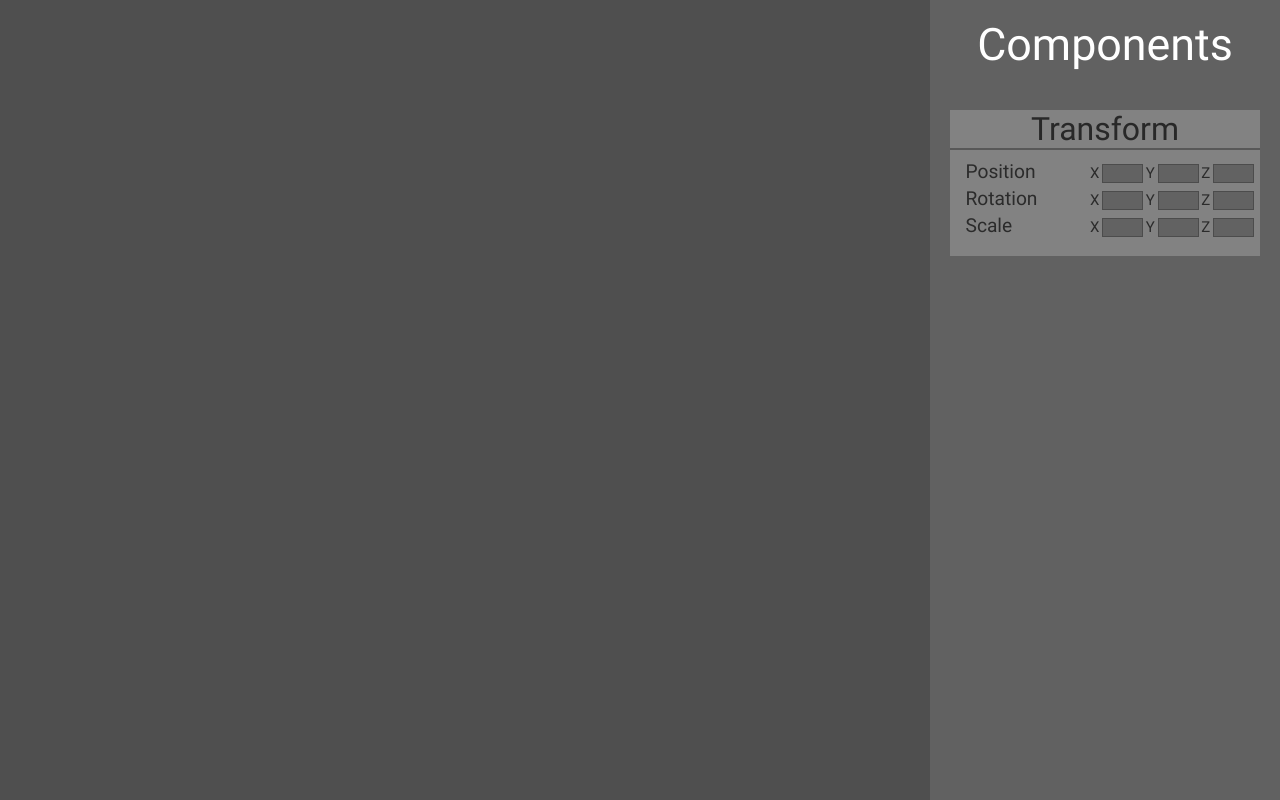
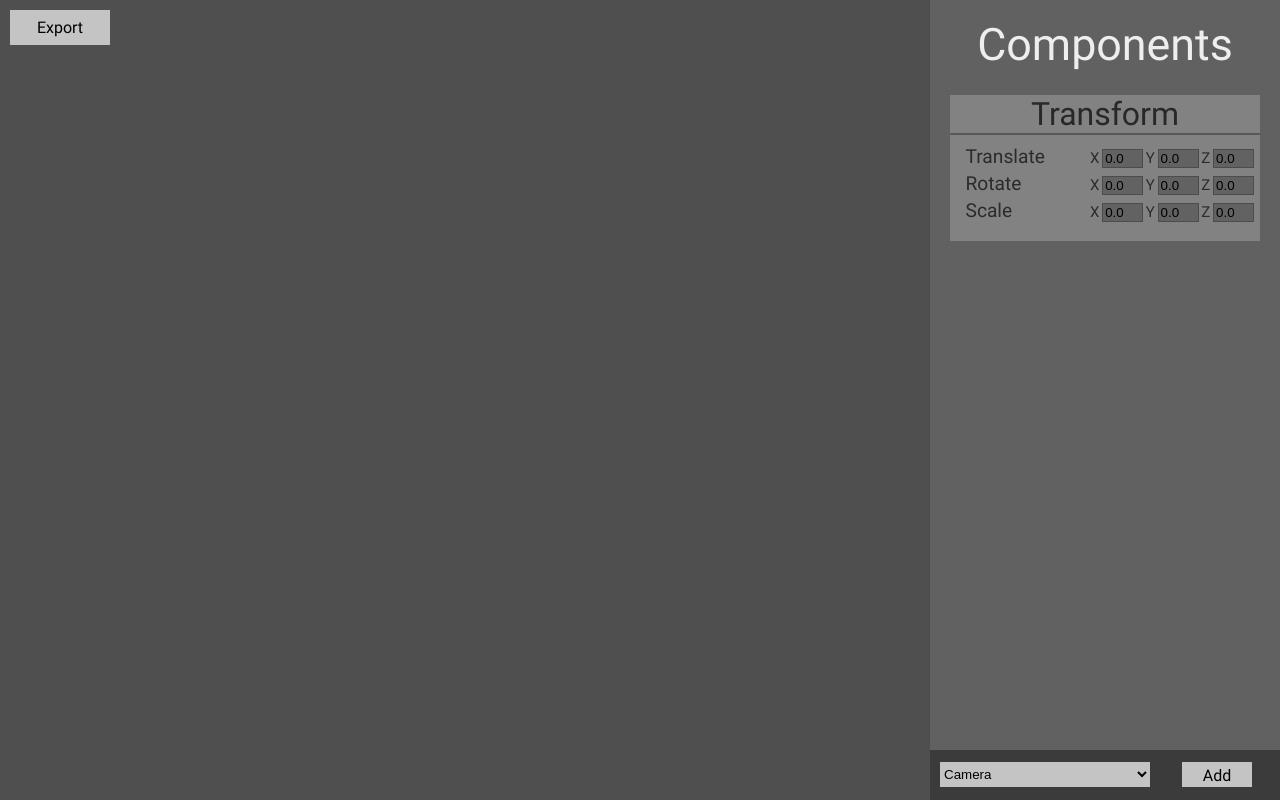
Before and after one commit to CJayW/OpenGLGameEngine, a plain HTML site: page LevelMaker/index.html in a window 1280 px wide. Drawn offline with Linux system fonts and the light colour scheme.

Commit message:
Updated the level maker
you can now add components and export the GameObject.
There is still a maximum of 1 object.
its fairly simple to add more components.

```diff
--- /dev/null
+++ b/LevelMaker/Components.js
@@ -0,0 +1,75 @@
+//* represents that each parameter needs a different title
+let componentTypes = [
+    "Transform* Translate(vec3:Rotate(vec3:Scale(vec3",
+    "Camera FOV(float",
+    "MeshRenderer ",
+    "CameraMovement moveSpeed(float:lookSpeed(float",
+    "TestMove moveSpeed(float:rotateSpeed(float:rotateSpeedM(float"
+]
+
+let Component = function(componentTypeIndex){
+    this.type = componentTypeIndex;
+
+    let title = componentTypes[componentTypeIndex].split(" ")[0];
+
+    let addComponentName = true;
+
+    if(title[title.length - 1] == '*'){
+        title = title.split('*')[0];
+        addComponentName = false;
+    }
+
+    this.element = document.createElement("div");
+    componentParent.appendChild(this.element);
+    this.element.outerHTML = "<div id='Finder'><div id='title'>" + title + "</div><ul id='FindParamParent'></ul></div>";
+    this.element = document.getElementById("Finder");
+    this.element.id = "Component";
+    this.paramParent = document.getElementById("FindParamParent")
+    this.paramParent.id = "paramParent";
+
+    this.params = [];
+
+    this.addVec3 = function(title){
+        this.params.push(new vec3(this.paramParent,title));
+    }
+
+    this.addFloat = function(title){
+        this.params.push(new float(this.paramParent,title));
+    }
+
+    let sComponentParams = componentTypes[componentTypeIndex].split(" ")[1];
+    componentParams = sComponentParams.split(':');
+
+    componentParams.forEach(element => {
+        let param = element.split("(");
+        switch (param[1]) {
+            case "float":
+                this.addFloat(param[0]);
+                break;
+
+            case "vec3":
+                this.addVec3(param[0]);
+                break;
+
+            default:
+                console.log("No Param Added with this name: " + param[1]);
+                break;
+        }
+    });
+
+    this.toString = function(){
+        let data = "";
+
+        if(addComponentName){
+            data += title + "(";
+        }
+
+        for(let i = 0; i < this.params.length; i++){
+            data += this.params[i].toString(!addComponentName);
+            if(i != this.params.length -1){
+                data += ",";
+            }
+        }
+        return data;
+    }
+}
--- /dev/null
+++ b/LevelMaker/GameObjects.js
@@ -0,0 +1,29 @@
+let componentParent = document.getElementById("ComponentParent");
+
+let GameObject = function(){
+    this.components = [];
+
+    this.components.push(new Component(0));
+
+    this.toString = function(){
+        let data = "";
+
+        for(let i = 0; i < this.components.length; i++){
+            data += this.components[i].toString();
+            if(i != this.components.length -1){
+                data += ":"
+            }
+        }
+        return data;
+    }
+
+    this.addComponent = function(componentIndex){
+        for(let i = 0; i < this.components.length; i++){
+            if(this.components[i].type == componentIndex){
+                return;
+            }
+        }
+
+        this.components.push(new Component(componentIndex));
+    }
+}
--- a/LevelMaker/InputTemplayes.js
+++ b/LevelMaker/Parameters.js
@@ -1,5 +1,3 @@
-let componentParent = document.getElementById("ComponentParent");
-
 function forceNumber(Input){
 
     if(isNaN(Number(Input))){
@@ -9,8 +7,9 @@ function forceNumber(Input){
     return Number(Input);
 }
 
+let vec3 = function(component, title){
+    this.title = title;
 
-let vec3 = function(component, title){
     this.element = document.createElement("div");
     component.appendChild(this.element);
 
@@ -20,55 +19,60 @@ let vec3 = function(component, title){
 
     this.xElement = document.getElementById("FinderX");
     this.xElement.id = "";
+    this.xElement.value = "0.0";
 
     this.getX = function(){
         return forceNumber(this.xElement.value);
     }
 
+
     this.yElement = document.getElementById("FinderY");
     this.yElement.id = "";
-
+    this.yElement.value = "0.0";
     this.getY = function(){
         return forceNumber(this.yElement.value);
     }
 
     this.zElement = document.getElementById("FinderZ");
     this.zElement.id = "";
-
+    this.zElement.value = "0.0";
     this.getZ = function(){
         return forceNumber(this.zElement.value);
     }
 
-    this.toString = function(){
-        return this.getX() + "," + this.getY() + "," + this.getZ();
+    this.toString = function(addTitle){
+        if(addTitle){
+            return this.title + "(" + this.getX() + "," + this.getY() + "," + this.getZ();
+        }else{
+            return this.getX() + "," + this.getY() + "," + this.getZ();
+        }
     }
 }
 
-let Component = function(title){
+let float = function(component, title){
+    this.title = title;
+
     this.element = document.createElement("div");
-    componentParent.appendChild(this.element);
-    this.element.outerHTML = "<div id='Finder'><div id='title'>" + title + "</div><ul id='FindParamParent'></ul></div>";
-    this.element = document.getElementById("Finder");
-    this.element.id = "Component";
-    this.paramParent = document.getElementById("FindParamParent")
-    this.paramParent.id = "paramParent";
+    component.appendChild(this.element);
 
-    this.addVec3 = function(title){
-        return new vec3(this.paramParent,title);
+    this.element.outerHTML = "<li id='FinderParam'><div id='Text'>" + title + "</div><div id='Inputs'><input id='FinderInput'></div></li>";
+
+    this.element = document.getElementById("FinderParam");
+    this.element.id = "float";
+
+    this.input = document.getElementById("FinderInput");
+    this.input.id = "";
+    this.input.value = "0.0";
+
+    this.getInput = function(){
+        return forceNumber(this.input.value);
+    }
+
+    this.toString = function(addTitle){
+        if(addTitle){
+            return this.title + "(" + forceNumber(this.input.value) + "";
+        }else{
+            return forceNumber(this.input.value) + "";
+        }
     }
 }
-
-let Transform = function(){
-    let comp = new Component("Transform");
-    let position = comp.addVec3("Position");
-    let Rotation = comp.addVec3("Rotation");
-    let Scale = comp.addVec3("Scale");
-
-    this.toString = function(){
-        let data = "";
-        data += "Translate(" + position.toString() + "-";
-        data += "Rotate(" + Rotation.toString() + "-";
-        data += "Scale(" + Scale.toString();
-        return data;
-    }
-}
--- a/LevelMaker/index.html
+++ b/LevelMaker/index.html
@@ -11,14 +11,37 @@
 </head>
 
 <body>
-    <main></main>
+    <div id="Export" onmousedown="Export()">
+        Export
+    </div>
+    <div id="gridParent">
+        <main></main>
+        <aside>
+            <div id="CompTitle">Components</div>
+            <div id="ComponentParent">
 
-    <aside>
-        <div id="CompTitle">Components</div>
-        <div id="ComponentParent">
 
-    </aside>
-    <script src="InputTemplayes.js"></script>
+            </div>
+
+            <div id="ComponentControls">
+                <select id="ComponentSelector">
+                    <Option value="1">Camera</Option>
+                    <Option value="2">Mesh Renderer</Option>
+                    <Option value="3">Camera Move</Option>
+                    <Option value="4">Test Move</Option>
+                </select>
+                <div id="addComponentButton" onmousedown="AddSelectedComponent()">Add</div>
+            </div>
+
+        </aside>
+    </div>
+
+
+
+    <script src="Parameters.js"></script>
+    <script src="Components.js"></script>
+    <script src="GameObjects.js"></script>
     <script src="main.js"></script>
 </body>
+
 </html>
--- a/LevelMaker/main.css
+++ b/LevelMaker/main.css
@@ -5,10 +5,32 @@ html, body{
     padding: 0;
 
     font-family: "Roboto", sans-serif;
+    -moz-user-select: none;
 }
 
+#Export{
+    position: fixed;
+    background-color: #C4C4C4;
+    width: 100px;
+    height: 35px;
+    z-index: 1000;
+    margin: 10px;
+    text-align: center;
+    line-height: 35px;
+}
+#Export:hover{
+    background-color: rgb(131, 131, 131);
+}
 
-body{
+#gridParent{
+    position: absolute;
+    top: 0;
+    left: 0;
+    width: 100%;
+    height: 100%;
+    margin: 0;
+    padding: 0;
+
     display: grid;
     grid-template-columns: auto 350px;
 }
@@ -24,7 +46,7 @@ aside{
     width: 100%;
     height: 100%;
     display: grid;
-    grid-template-rows: 80px 160px auto;
+    grid-template-rows: 80px auto 50px;
 }
 
 #CompTitle{
@@ -34,13 +56,52 @@ aside{
     margin-left: 5%;
     margin-top: 5%;
 
-    color: white;
+    color: rgb(238, 238, 238);
     text-align: center;
     font-size: 2.8em;
 }
 
+#ComponentControls{
+    background-color: #3b3b3b;
+    width: 100%;
+    height: 100%;
+    display: grid;
+    grid-template-columns: 60% auto;
+}
+
+#ComponentControls select{
+    width: 100%;
+    height: 50%;
+    margin-top: 12px;
+    margin-left: 10px;
+
+    background-color: #C4C4C4;
+    border: none;
+}
+
+#addComponentButton {
+    width: 50%;
+    height: 41%;
+    margin-top: 12px;
+    margin-left: 30%;
+
+    padding-top: 3%;
+    text-align: center;
+
+    background-color: #C4C4C4;
+}
+
+#addComponentButton:hover {
+    background-color: rgb(156, 156, 156);
+}
+
+#addComponentButton:hover {
+    background-color: rgb(156, 156, 156);
+}
+
 #Component{
-    margin-top: 30px;
+    margin-top: 15px;
+    margin-bottom: 15px;
     margin-left: 20px;
     margin-right: 20px;
     background-color: #828282;
@@ -61,7 +122,6 @@ aside{
     background-color: #828282;
 }
 
-
 #Component #paramParent{
 
     list-style-type: none;
@@ -74,28 +134,39 @@ aside{
     padding: 3% 0 5% 5%;
 }
 
-#vec3{
-    display: grid;
-    grid-template-columns: auto 170px;
-}
 
-#paramParent #vec3 #Inputs{
-    padding: 0;
-}
-
-#vec3 #Inputs li{
-    display: inline;
-}
-
-#vec3 #Inputs li{
-    font-size: 15px;
-}
-
-#vec3 #Inputs li input{
-    width: 35px;
+input{
     background-color: #626262;
     border: none;
     outline: 1px #4C4C4C solid;
 
     stroke: none;
 }
+
+
+#vec3{
+    display: grid;
+    grid-template-columns: auto 170px;
+}
+
+#vec3 #Inputs{
+    padding: 0;
+}
+
+#vec3 #Inputs li{
+    display: inline;
+    font-size: 15px;
+}
+
+#vec3 #Inputs input{
+    width: 35px;
+}
+
+#float{
+    display: grid;
+    grid-template-columns: auto 170px;
+}
+
+#float #Inputs input{
+    width: 157px;
+}
--- a/LevelMaker/main.js
+++ b/LevelMaker/main.js
@@ -1,19 +1,15 @@
-//let comp = document.getElementById("ComponentBody");
+let ComponentSelector = document.getElementById("ComponentSelector");
 
-//let Position = new vec3(comp, "Position");
-//let Rotation = new vec3(comp, "Rotation");
-//let Scale = new vec3(comp, "Scale");
+let GameObjects = [];
+GameObjects.push(new GameObject());
 
-// document.addEventListener("keydown", (e)=>{
-//     if(e.key == "p"){
-//         console.log(Position.getX());
-//     }
-// })
+function Export(){
+    console.log(GameObjects[0].toString());
+}
 
-let transform = new Transform();
+function AddSelectedComponent(){
+    GameObjects[0].addComponent(ComponentSelector.value);
+}
 
-document.addEventListener("keydown", (e)=>{
-    if(e.key == "p"){
-        console.log(transform.toString());
-    }
-})
+//components
+//Rewrite the toString functions
```
